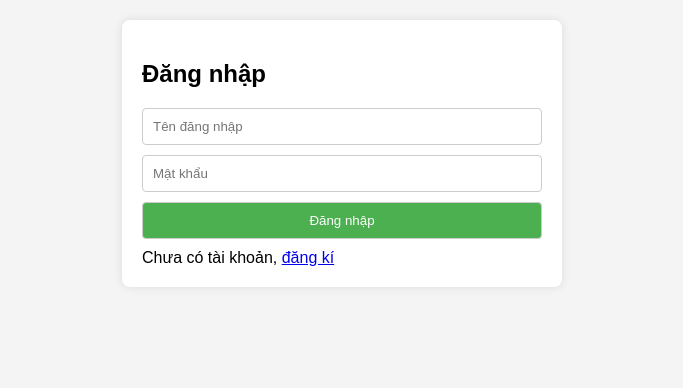
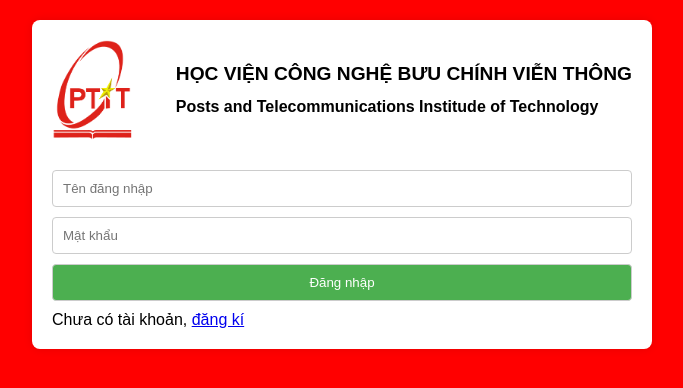
Before and after one commit to Maybetuandat/BTN_FE, a plain HTML site: page login.html in a window 1280 px wide. Shown: the whole page, without its empty margins (298-981 px from the left). Drawn offline with Linux system fonts and the light colour scheme.

Commit message:
update 27/2/2024

```diff
--- a/login.html
+++ b/login.html
@@ -3,13 +3,24 @@
 <head>
 <meta charset="UTF-8">
 <meta name="viewport" content="width=device-width, initial-scale=1.0">
-<title>Đăng nhập, Đăng ký, Sửa và Xóa</title>
+<title>Hệ Thống Thi Trắc Nghiệm PTIT</title>
 <link rel="stylesheet" href="stylesloginandregister.css">
 </head>
 <body>
 
 <div class="container">
-    <h2>Đăng nhập</h2>
+   <!--div cua khoi ten hoc vien  -->
+    <div class = "content">
+
+         <img src="logo.png" alt="" height="100px">
+         <div>
+            <h1>HỌC VIỆN CÔNG NGHỆ BƯU CHÍNH VIỄN THÔNG</h1>
+            <h2>Posts and Telecommunications Institude of Technology</h2>
+         </div>
+
+
+</div>
+
     <input type="text" id="loginUsername" placeholder="Tên đăng nhập">
     <input type="password" id="loginPassword" placeholder="Mật khẩu">
     <input type="button" value="Đăng nhập" onclick="login()">
--- a/stylesloginandregister.css
+++ b/stylesloginandregister.css
@@ -2,10 +2,10 @@
     font-family: Arial, sans-serif;
     margin: 0;
     padding: 0;
-    background-color: #f4f4f4;
+    background-color: red;
 }
 .container {
-    max-width: 400px;
+    max-width: 580px;
     margin: 20px auto;
     background-color: #fff;
     padding: 20px;
@@ -35,3 +35,30 @@
 .user-list li {
     margin-bottom: 5px;
 }
+#login {
+
+        display: flex;
+        flex-wrap: wrap;
+        flex-direction: column-reverse;
+        justify-content: center;
+        align-items: center;
+
+}
+.content{
+
+        display: flex;
+        flex-wrap: wrap;
+        flex-direction: row;
+        align-content: space-around;
+        justify-content: space-between;
+        align-items: center;
+        padding-bottom: 30px;
+}
+h1{
+
+        font-size: larger;
+
+}
+h2{
+    font-size: medium;
+}
```
Also changed, not shown: logo.png (added).
